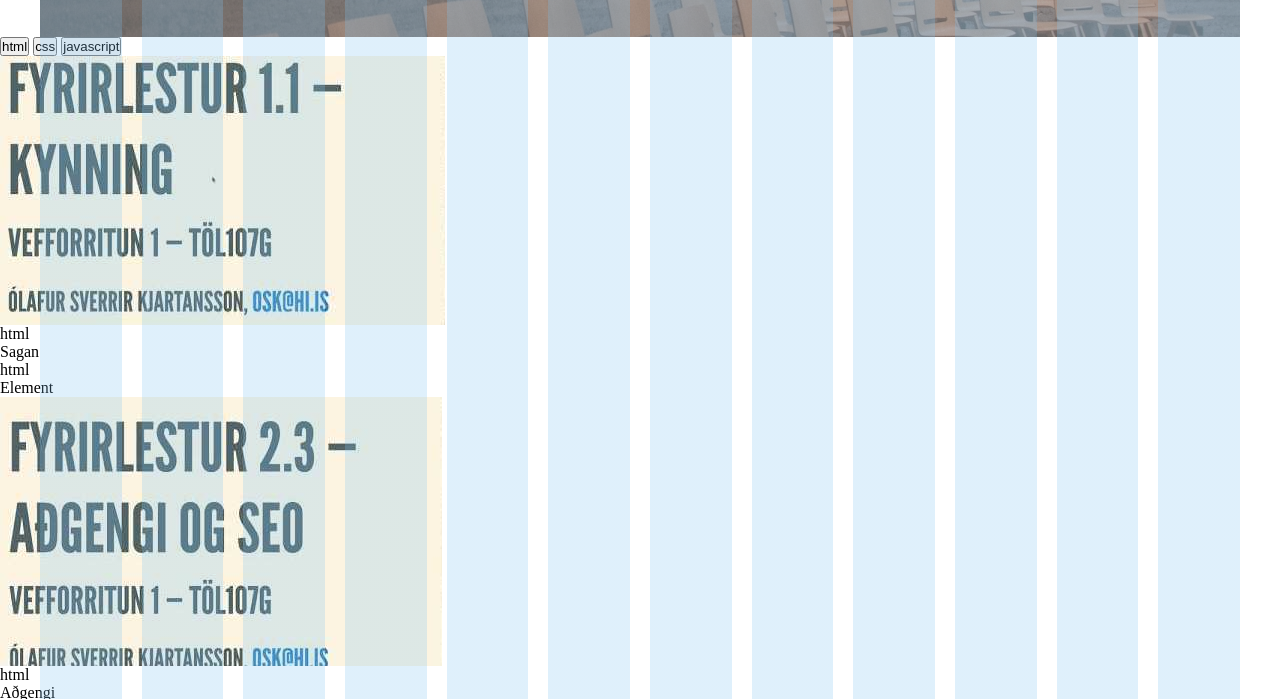
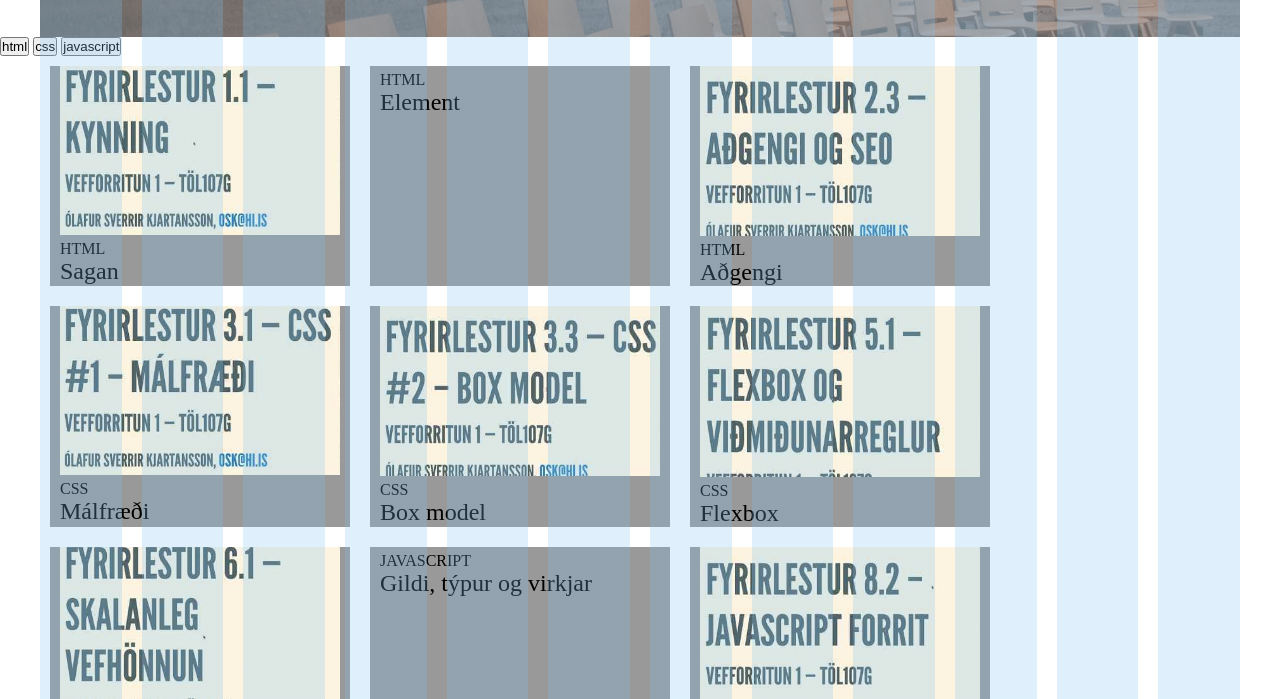
Before and after one commit to kjg16/hopverkefni2, a website with bundled scripts: page index.html in a window 1280 px wide. Shown: the part 98-797 px from the top of the page. Built offline with nearby package versions, Linux system fonts and the light colour scheme.

Commit message:
unnið í útliti á forsíðu

```diff
--- a/index.html
+++ b/index.html
@@ -13,21 +13,20 @@
 <body>
 
   <main>
-    <header>
     <header class="header">
       <div class="header__content">
         <p class="header__overtitle">Vefforritun</p>
         <h1 class="header__title">Fyrirlestrar</h1>
       </div>
     </header>
-      <section class="Filter">
+    <section class="filter">
       <div class="filter__buttons">
         <button class="filter__btn htmlButton">html</button>
         <button class="filter__btn cssButton">css</button>
         <button class="filter__btn jsButton">javascript</button>
       </div>
     </section>
-      <section class="Lectures">
+    <section class="lectures">
       <div class="list">
         <span>no items to display</span>
       </div>
--- a/src/lib/list.js
+++ b/src/lib/list.js
@@ -6,7 +6,7 @@ import { loadSavedLectures } from './storage';
 
 export default class List {
   constructor() {
-    this.container = document.querySelector('.list');
+    this.container = document.querySelector('.lectures');
   }
 
   onClickLecture(e) {
@@ -15,7 +15,7 @@ export default class List {
 
   createListItem(lecture) {
     const div = el('div');
-    div.classList.add('lecture');
+    div.classList.add('lecture__box');
     div.addEventListener('click', this.onClickLecture);
 
     const url = el('span');
--- a/src/styles/config.scss
+++ b/src/styles/config.scss
@@ -2,9 +2,6 @@ $max-width: 1200px;
 $gutter: 20px;
 $font-main: helvetica; // Setti inn til að koma í veg fyrir villur í þýðingu
 
-div {
-  width: 100%;
-}
 $max-width: 1200px;
 $gutter: 20px;
 
--- a/src/styles/styles.scss
+++ b/src/styles/styles.scss
@@ -30,6 +30,33 @@ img { /* stylelint-disable-line */
 }
 
 /* fyrirlestrar*/
+
+.lectures {
+  @include row();
+  @include offset-left(1);
+  flex-flow: row wrap;
+  max-width: 1200px;
+  margin: 0 auto;
+}
+
+.lecture__box {
+  @include columns(3);
+  display: flex;
+  flex-direction: column;
+  margin: 10px;
+  background-color: $color-2;
+}
+
+.lecture__category {
+  margin-top: 5px;
+  text-transform: uppercase;
+}
+
+.lecture__title {
+  font-size: 1.5em;
+}
+
+/* fyrirlestur */
 
 .lecture {
   display: flex;
@@ -86,5 +113,5 @@ img { /* stylelint-disable-line */
   display: none;
 }
 
-@import "config";
+// @import "config"; importað efst í skránni.
 @import "header";
```
Lines whose indentation alone changed are shown as unchanged.
